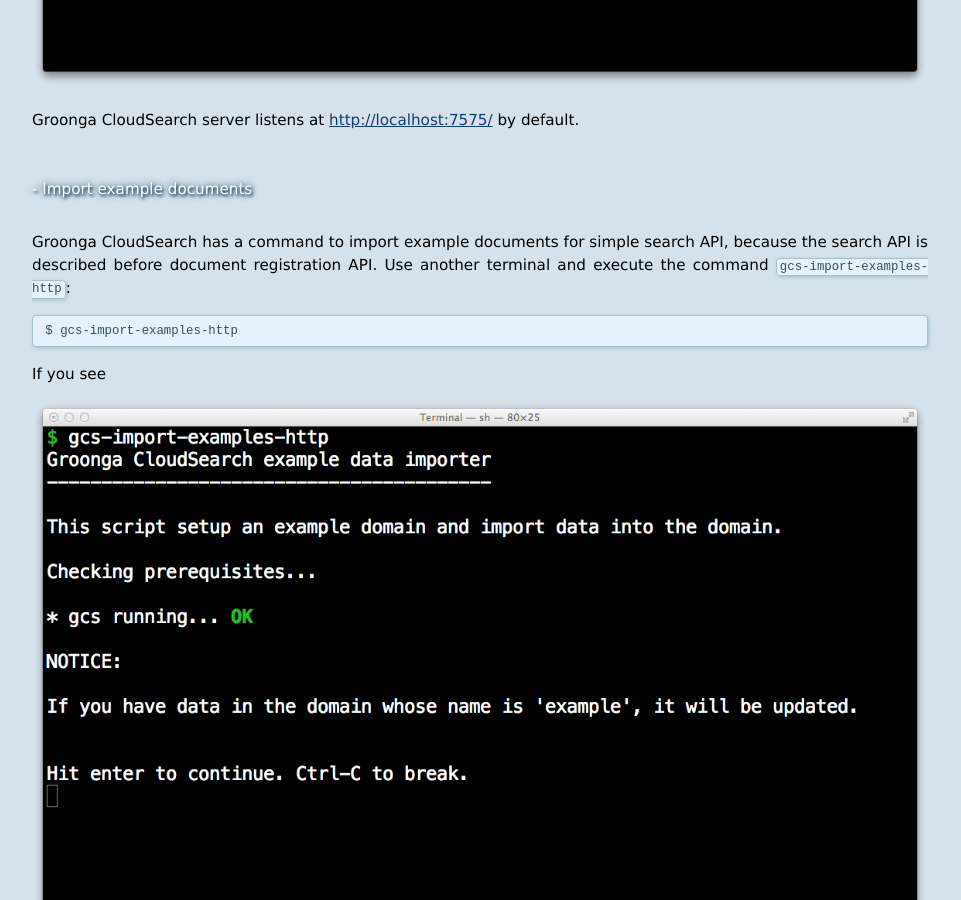
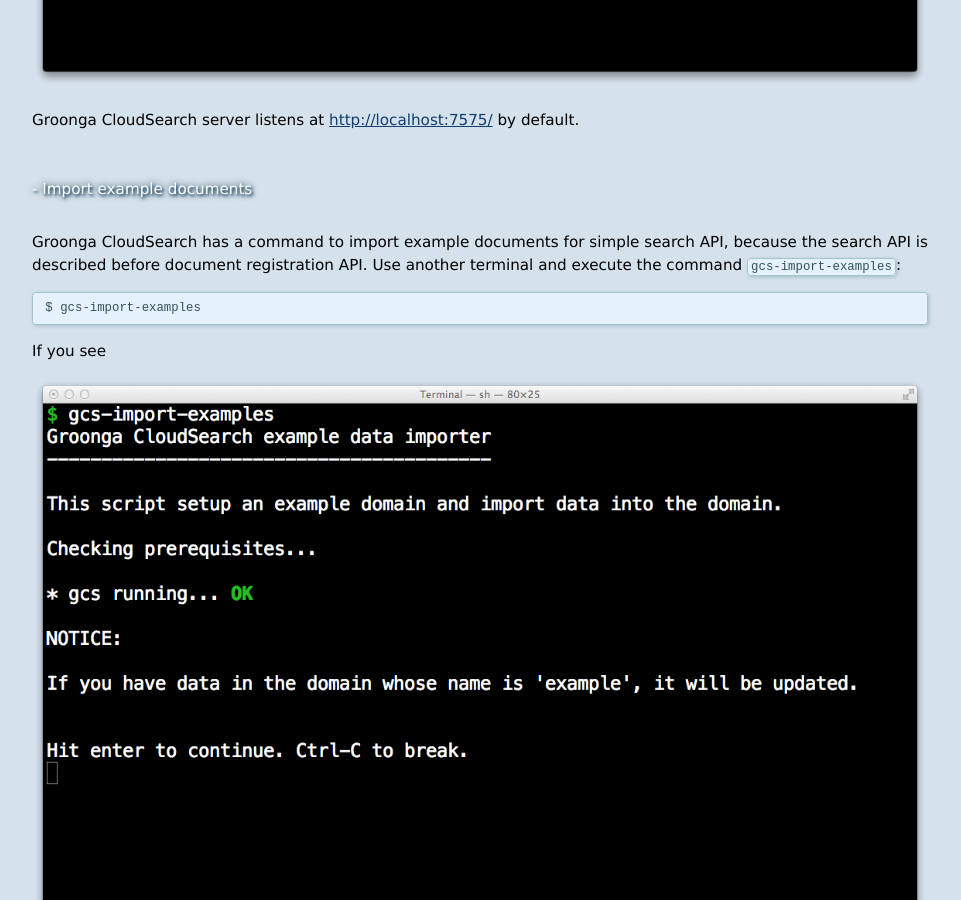
Before and after one commit to groonga/gcs.groonga.org, a Jekyll site: the page built from docs/tutorial/index.md, in a window 1280 px wide and 900 px high, scrolled down 3746 px. Shown: the whole window, without its empty margins (160-1121 px from the left). Built offline with Jekyll 4.4.1, drawn with Linux system fonts in a browser that asks for light colours; comment, search, counter and statistics services are not loaded.

Commit message:
Use gcs-import-examples instead of -http

```diff
--- a/docs/tutorial/index.md
+++ b/docs/tutorial/index.md
@@ -140,9 +140,9 @@
 
 Groonga CloudSearch has a command to import example documents for simple
 search API, because the search API is described before document registration
-API. Use another terminal and execute the command `gcs-import-examples-http`:
+API. Use another terminal and execute the command `gcs-import-examples`:
 
-    $ gcs-import-examples-http
+    $ gcs-import-examples
 
 If you see
 
```
Also changed, not shown: docs/tutorial/gcs-import-examples-error.png, docs/tutorial/gcs-import-examples-finished.png, docs/tutorial/gcs-import-examples-ok.png.
